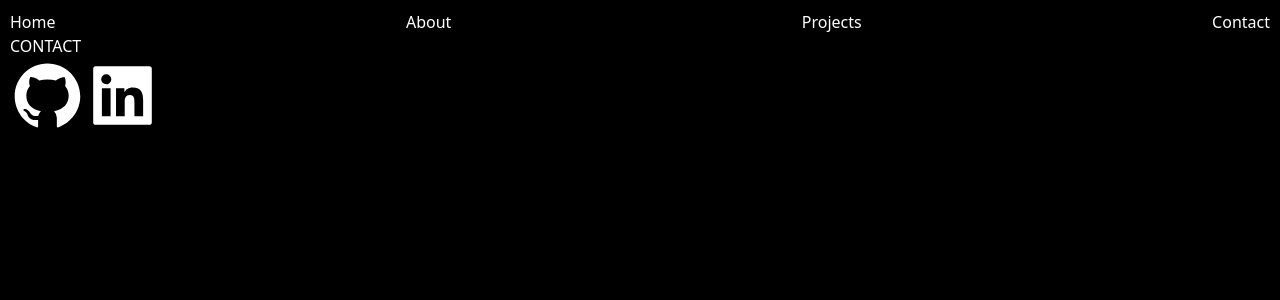
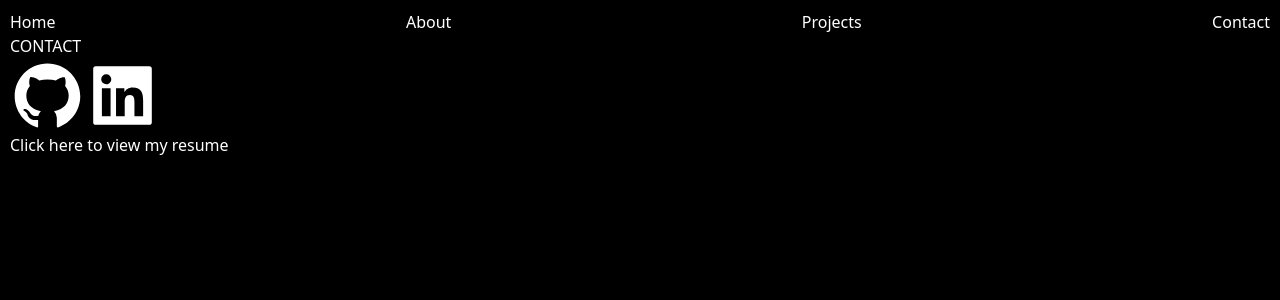
Before and after one commit to robertthome/Portfolio, a React (Create React App) app in the folder my-portfolio/: page /Contact in a window 1280 px wide. Shown: the top 300 px of the page. Built offline with nearby package versions, Linux system fonts and the light colour scheme.

Commit message:
resume downloadable

```diff
--- a/my-portfolio/package.json
+++ b/my-portfolio/package.json
@@ -13,6 +13,7 @@
     "react": "^17.0.2",
     "react-dom": "^17.0.2",
     "react-icons": "^4.3.1",
+    "react-pdf": "^5.5.0",
     "react-router-dom": "^5.3.0",
     "react-scripts": "4.0.3",
     "web-vitals": "^1.1.2"
--- /dev/null
+++ b/my-portfolio/src/components/Resume.js
@@ -0,0 +1,15 @@
+import React from 'react'
+import RobertsResume from '../assets/RobertsResume.pdf'
+
+function Resume() {
+  return (
+    <div>
+      <a href={RobertsResume} download>
+        {' '}
+        <button>Click here to view my resume</button>
+      </a>
+    </div>
+  )
+}
+
+export default Resume
--- a/my-portfolio/src/pages/Contact.jsx
+++ b/my-portfolio/src/pages/Contact.jsx
@@ -1,6 +1,6 @@
 import React from "react";
 import { AiFillLinkedin, AiFillGithub } from 'react-icons/ai'
-
+import Resume from "../components/Resume";
 function Contact() {
   return (
     <div className='contacts'>
@@ -13,6 +13,7 @@ function Contact() {
         <AiFillLinkedin size={75}/>
       </a>
       </div>
+      <Resume />
     </div>
   );
 }
```
Also changed, not shown: 2 other files (tests, documents, lock files or other folders).
